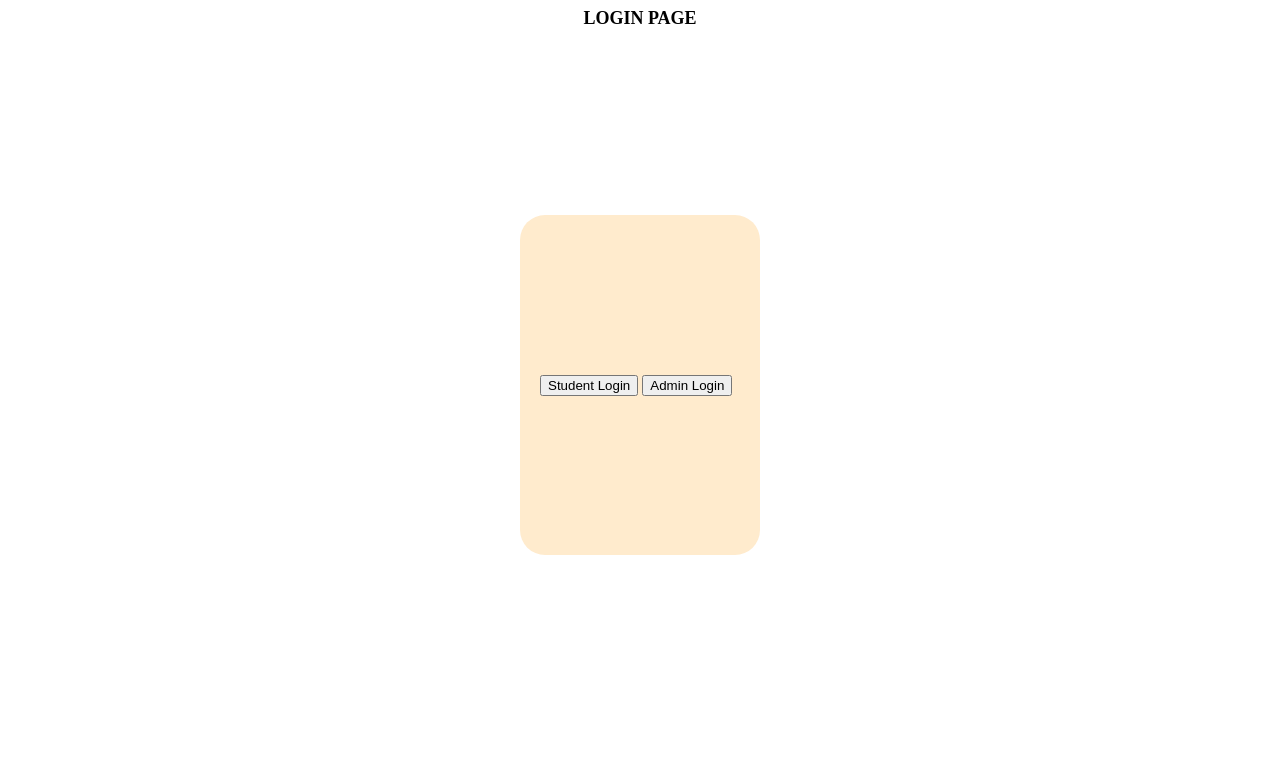
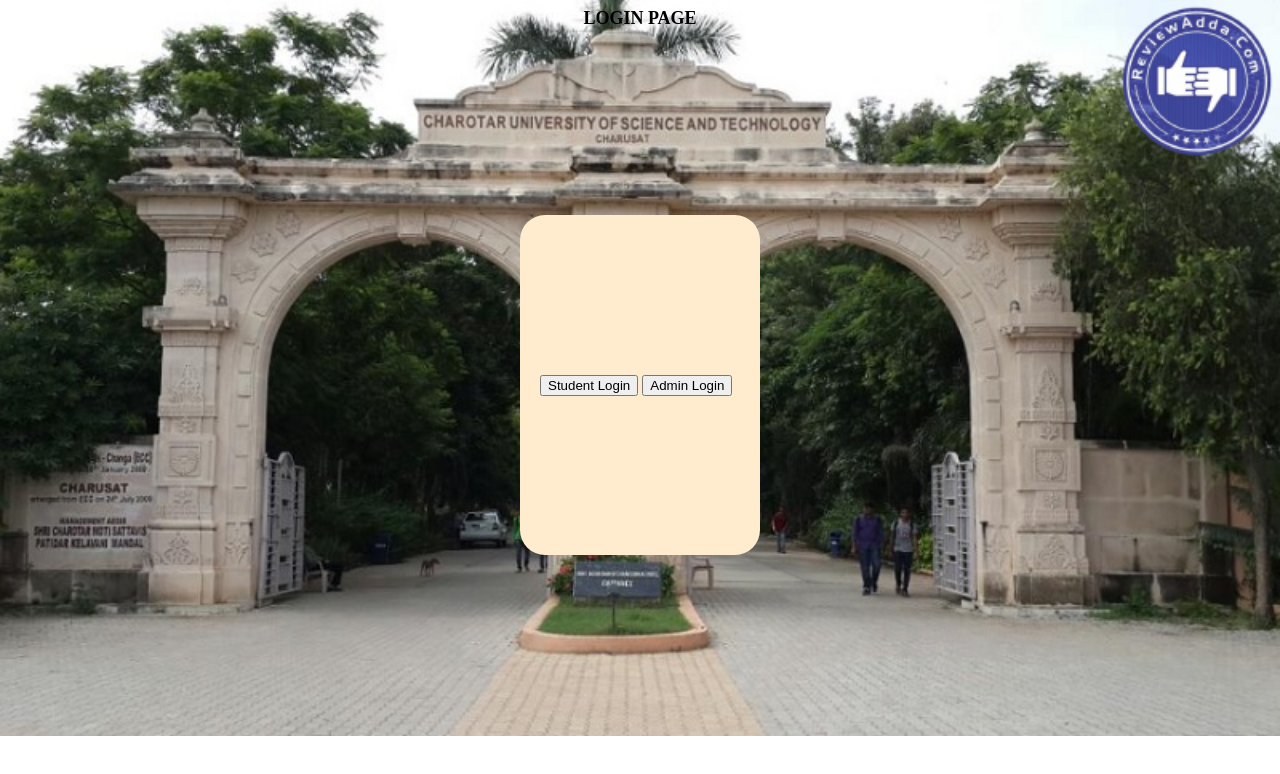
Before and after one commit to rudra3086/portal, a plain HTML site: page login.html in a window 1280 px wide. Drawn offline with Linux system fonts and the light colour scheme.

Commit message:
new login

```diff
--- a/style.css
+++ b/style.css
@@ -1,6 +1,6 @@
 .Login
 {
-    background-image: url("file:///D:/wallpaper/peakpx%20(16).jpg");
+    background-image: url(Pictures/Charusat_University_Gujarat.jpg);
     background-repeat: no-repeat;
     background-size: cover ;
 }
```
